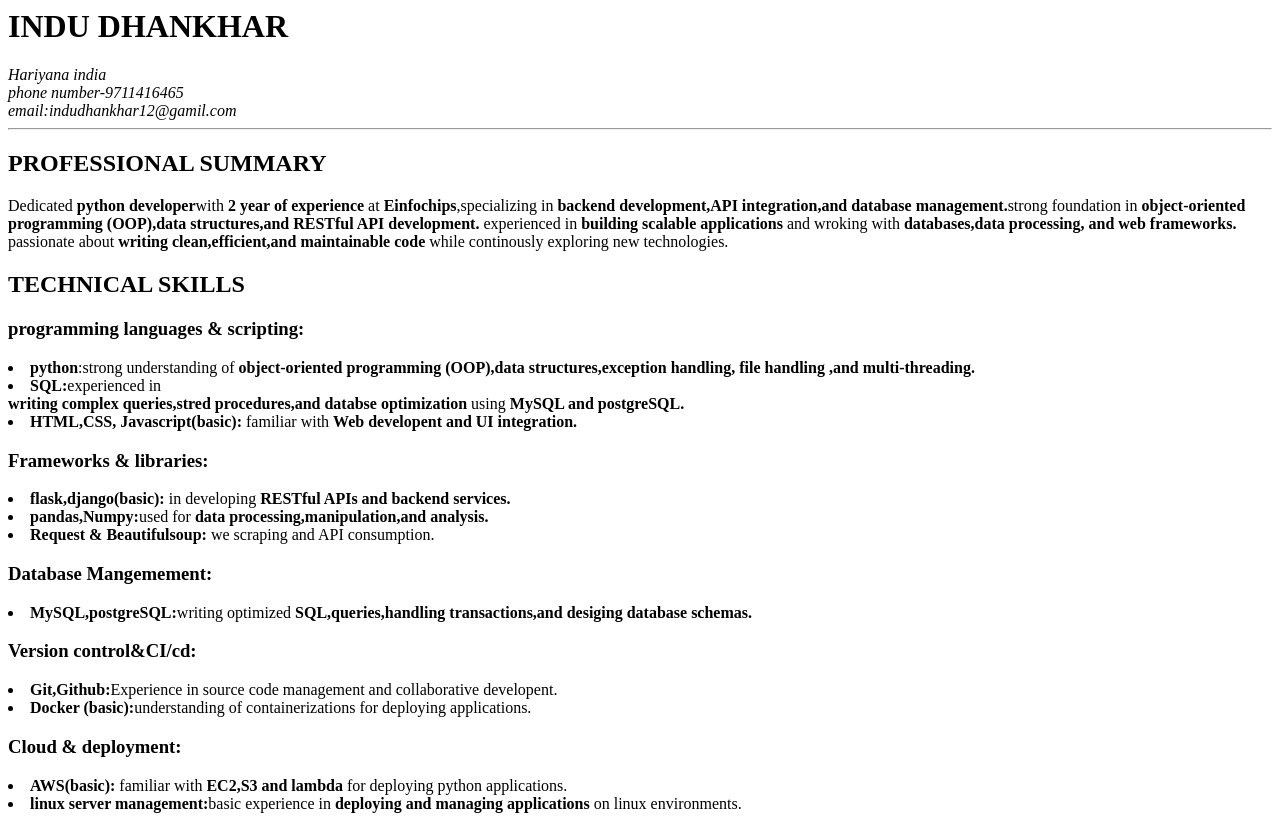
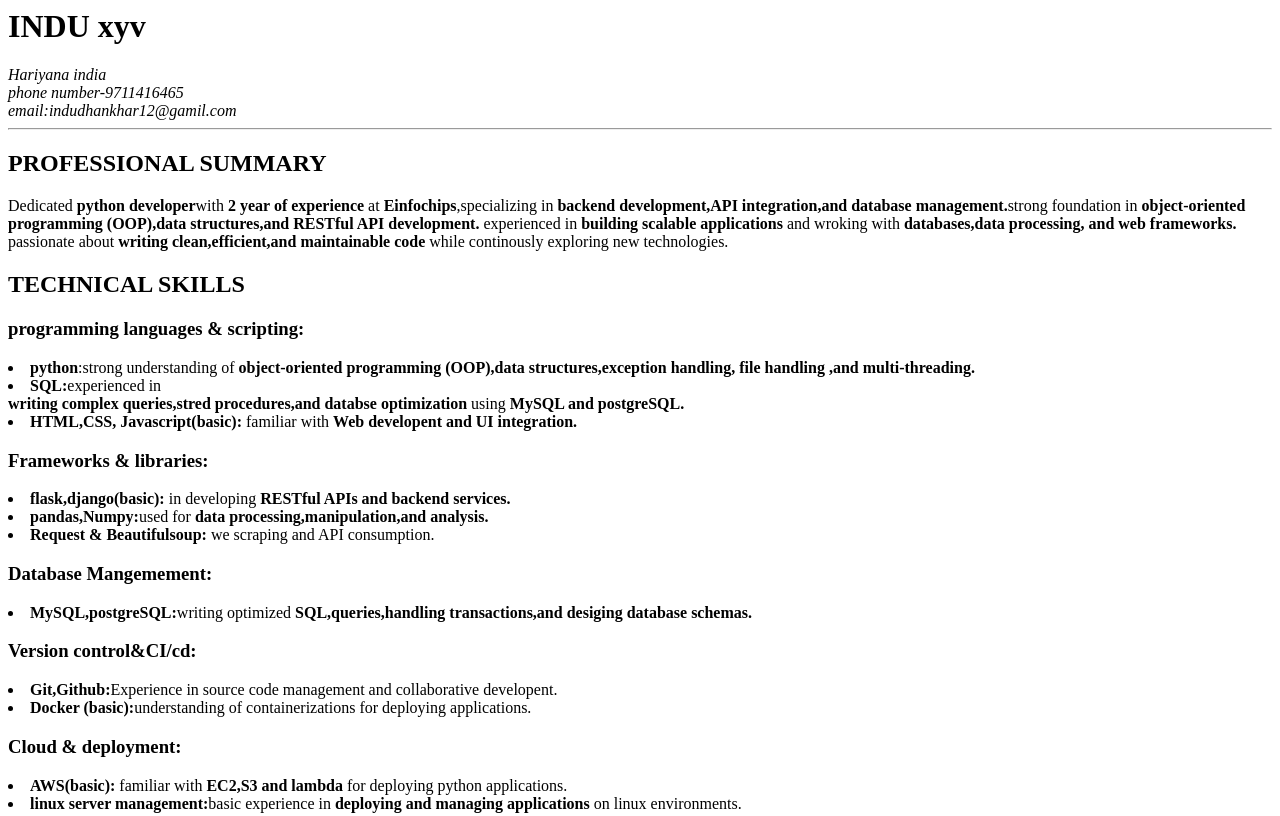
Before and after one commit to Indudhankhar/My-Resume, a plain HTML site: page index.html in a window 1280 px wide. Shown: the top 816 px of the page. Drawn offline with Linux system fonts and the light colour scheme.

Commit message:
change in name

```diff
--- a/index.html
+++ b/index.html
@@ -8,7 +8,7 @@
     </title>
 </head>
 <body>
-    <h1>INDU DHANKHAR</h1>
+    <h1>INDU xyv</h1>
 <address>Hariyana india <br>
  phone number-9711416465 <br>
  email:indudhankhar12@gamil.com </address> <hr>
```
